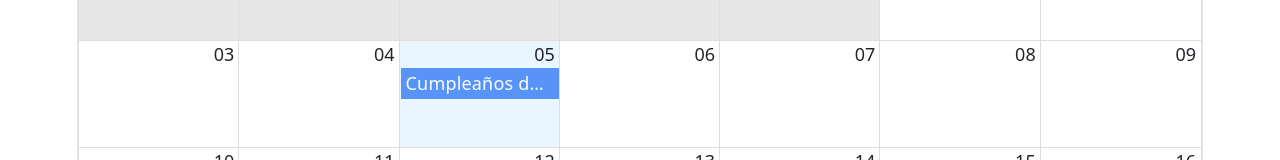
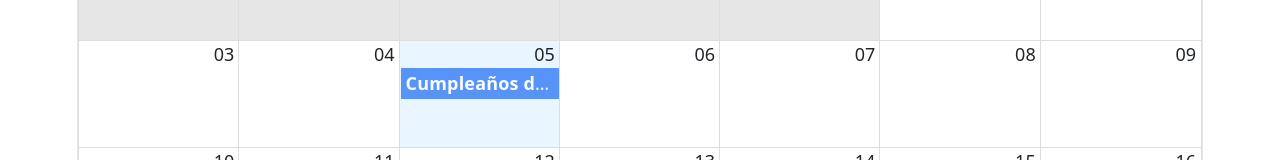
Before and after one commit to angelguzman97/react-08-calendar, a React (Vite) app: page / in a window 1280 px wide. Shown: the part 231-391 px from the top of the page. Built offline with nearby package versions, Linux system fonts and the light colour scheme.

Commit message:
Personalizar el cuadro del evento

```diff
--- /dev/null
+++ b/src/calendar/components/CalendarEvent.tsx
@@ -0,0 +1,20 @@
+
+interface Event {
+    title?: string;
+    user?: {
+        _id: string;
+        name: string;
+    };
+}
+interface EventProps {
+    event: Event
+}
+export const CalendarEvent = ({ event }: EventProps) => {
+    const { title, user } = event;
+    return (
+        <>
+            <strong>{title}</strong>
+            <span>-{user?.name}</span>
+        </>
+    )
+}
--- a/src/calendar/index.ts
+++ b/src/calendar/index.ts
@@ -1,2 +1,3 @@
+export * from './components/CalendarEvent';
 export * from './components/Navbar';
 export * from './pages/CalendarPage';
--- a/src/calendar/pages/CalendarPage.tsx
+++ b/src/calendar/pages/CalendarPage.tsx
@@ -2,7 +2,7 @@ import { Calendar } from 'react-big-calendar';
 import 'react-big-calendar/lib/css/react-big-calendar.css';
 import { addHours } from 'date-fns'
 
-import { Navbar } from '../';
+import { CalendarEvent, Navbar } from '../';
 import { localizer, getMessagesES } from '../../helpers';
 
 interface CalendarEvent {
@@ -61,6 +61,9 @@ export const CalendarPage = () => {
         style={{ height: 'calc(100vh - 80px)' }}
         messages={getMessagesES()}
         eventPropGetter={eventStyleGetter}
+        components={{
+          event: CalendarEvent
+        }}
       />
 
     </>
```
